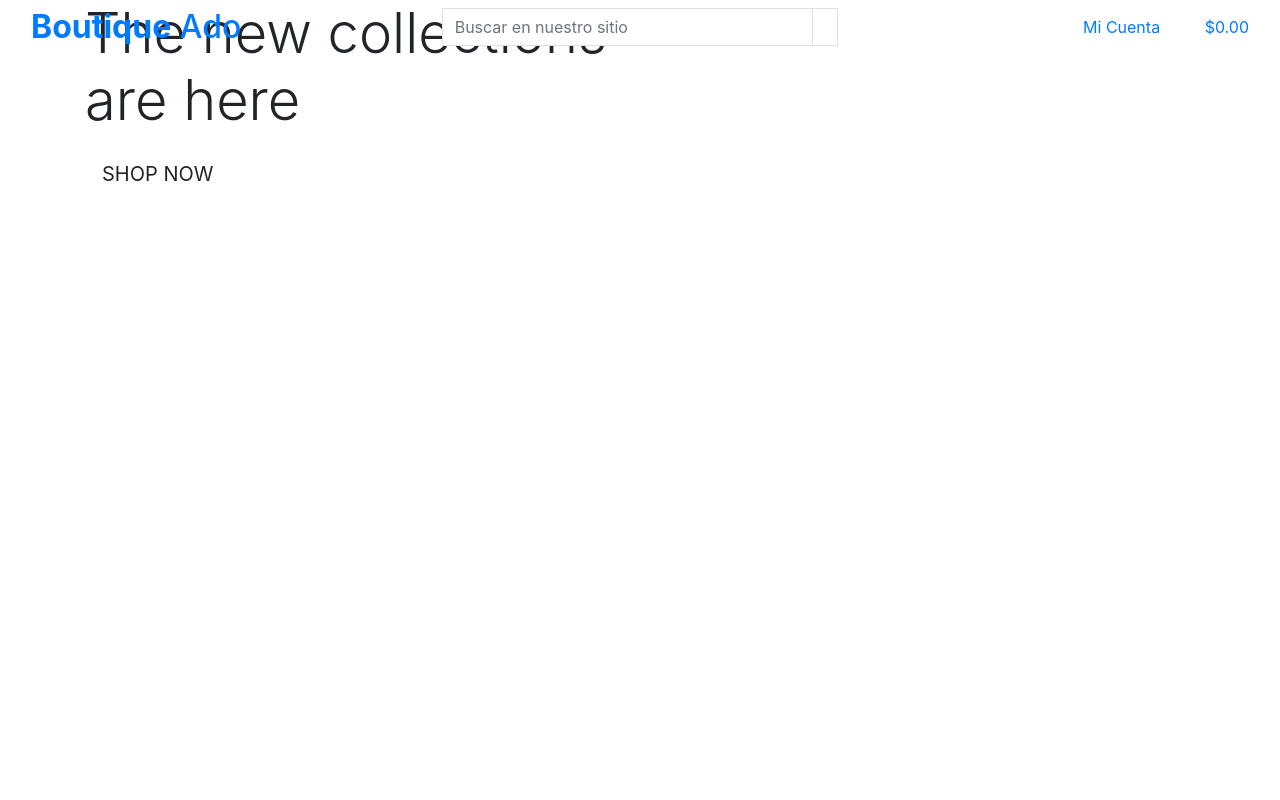
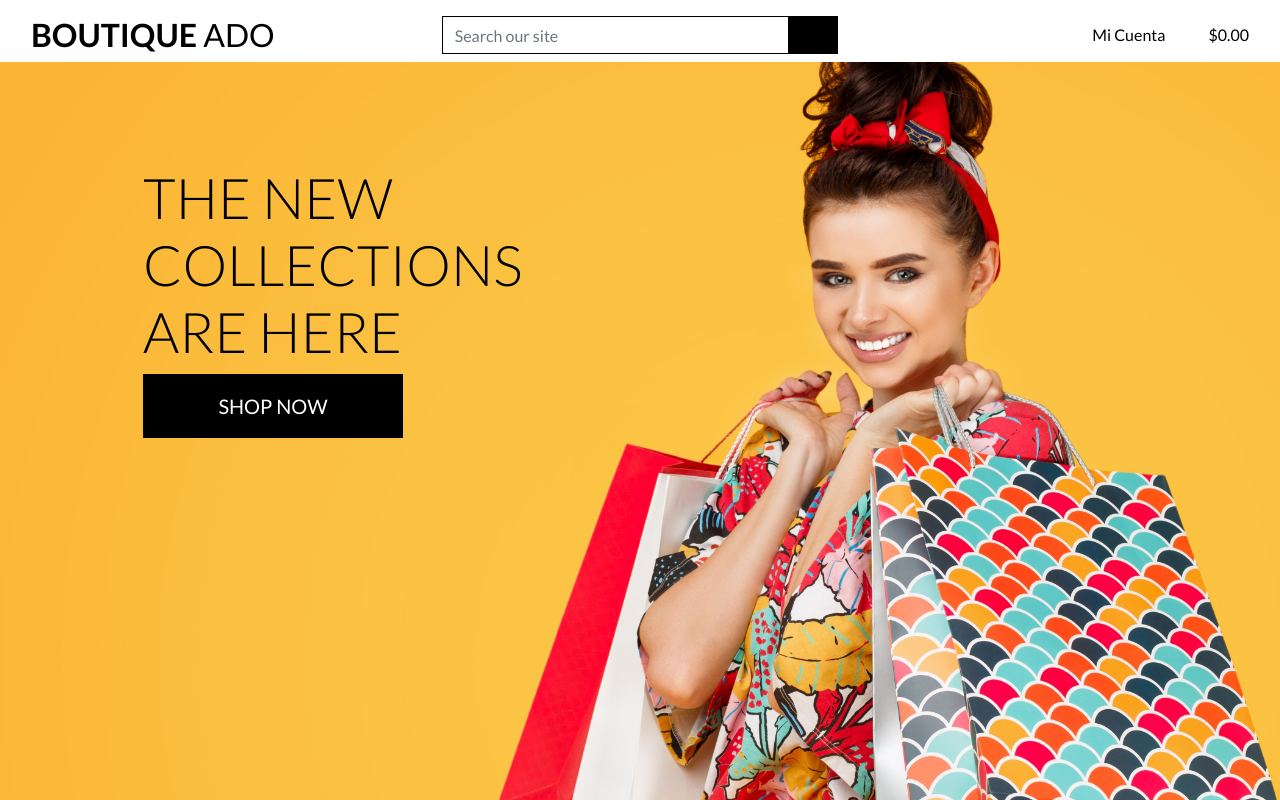
Before and after one commit to devjldp/boutique-ado, a Django app: page / in a window 1280 px wide. Run offline with Django 5.2, Linux system fonts and the light colour scheme; some libraries are stand-ins or nearby versions.

Commit message:
completed home page header and css

```diff
--- a/boutique_ado/urls.py
+++ b/boutique_ado/urls.py
@@ -20,6 +20,13 @@
 # Importa la función 'path' y el módulo 'include' de Django para definir las URL y para incluir URLs de otras aplicaciones.
 from django.urls import path, include
 
+# Importar la configuración del proyecto Django.
+from django.conf import settings
+
+# Importar la función para servir archivos estáticos desde la configuración.
+from django.conf.urls.static import static
+
+
 # Define las URLs del proyecto.
 urlpatterns = [
     # Asocia la URL '/admin/' con las vistas del panel de administración de Django.
@@ -30,4 +37,4 @@
 
     # Asocia la URL raíz '' con las URLs definidas en la aplicación 'home'.
     path('', include('home.urls')),
-]
+] + static(settings.MEDIA_URL, document_root = settings.MEDIA_ROOT)
--- /dev/null
+++ b/static/CSS/base.css
@@ -0,0 +1,93 @@
+/* Establece la altura del elemento HTML al 100% del tamaño del viewport */
+html {
+  height: 100%;
+}
+
+/* Estilos generales para el cuerpo del documento */
+body {
+  /* Fondo con una imagen centrada y ajustada al tamaño del viewport */
+  background: url('/media/homepage_background_cropped.jpg') no-repeat center center fixed;
+  background-size: cover;
+  /* Establece la altura del cuerpo restando 164px de la altura del viewport */
+  height: calc(100vh - 164px);
+  color: #555; /* Color de texto */
+  font-family: 'Lato'; /* Fuente del texto */
+}
+
+/* Estilos para los íconos (probablemente de Bulma) */
+/* Bulma es un framework para css similar a botstrap  */
+.icon {
+  align-items: center;
+  display: inline-flex;
+  justify-content: center;
+  height: 1.5rem;
+  width: 1.5rem;
+}
+
+/* Estilos para el texto de la marca */
+.logo-font {
+  text-transform: uppercase; /* Transforma el texto en mayúsculas */
+}
+
+/* Estilos para el enlace de la marca principal */
+.main-logo-link {
+  width: fit-content; /* Ancho ajustado al contenido */
+}
+
+/* Estilos para el botón "Shop Now" */
+.shop-now-button {
+  background: black; /* Fondo negro */
+  color: white; /* Texto blanco */
+  min-width: 260px; /* Ancho mínimo */
+}
+
+/* Estilos para los botones de fondo negro */
+.btn-black {
+  background: black; /* Fondo negro */
+  color: white; /* Texto blanco */
+}
+
+/* Estilos para cuando el cursor está sobre los botones "Shop Now" o "btn-black" */
+.shop-now-button:hover,
+.shop-now-button:active,
+.shop-now-button:focus,
+.btn-black:hover,
+.btn-black:active,
+.btn-black:focus {
+  background: #222; /* Fondo ligeramente más oscuro */
+  color: white; /* Texto blanco */
+}
+
+/* Estilos para el texto negro */
+.text-black {
+  color: #000 !important; /* Texto negro */
+}
+
+/* Estilos para el borde negro */
+.border-black {
+  border: 1px solid black !important; /* Borde sólido de 1px en negro */
+}
+
+/* Media queries para pantallas grandes (xl) */
+@media (min-width: 1200px) {
+  .container {
+    max-width: 80%; /* Ancho máximo del contenedor al 80% */
+  }
+}
+
+/* Media queries para pantallas medianas (md) y grandes (lg) */
+@media (min-width: 992px) {
+  /* Estilos para la barra de navegación fija en la parte superior solo en pantallas medianas y grandes */
+  .fixed-top-desktop-only {
+    position: fixed; /* Posición fija */
+    top: 0; /* Arriba de la página */
+    right: 0; /* A la derecha de la página */
+    left: 0; /* A la izquierda de la página */
+    z-index: 1030; /* Capa z-index */
+  }
+
+  /* Espacio adicional en la parte superior para compensar la barra de navegación fija */
+  .header-container {
+    padding-top: 164px; /* Espacio en la parte superior igual a 164px */
+  }
+}
--- a/templates/base.html
+++ b/templates/base.html
@@ -17,12 +17,17 @@
 
     {% block corecss %}
       <link rel="stylesheet" href="https://stackpath.bootstrapcdn.com/bootstrap/4.4.1/css/bootstrap.min.css" integrity="sha384-Vkoo8x4CGsO3+Hhxv8T/Q5PaXtkKtu6ug5TOeNV6gBiFeWPGFN9MuhOf23Q9Ifjh" crossorigin="anonymous">
+      <link rel="preconnect" href="https://fonts.googleapis.com">
+      <link rel="preconnect" href="https://fonts.gstatic.com" crossorigin>
+      <link href="https://fonts.googleapis.com/css2?family=Lato:ital,wght@0,100;0,300;0,400;0,700;0,900;1,100;1,300;1,400;1,700;1,900&display=swap" rel="stylesheet">
+      <link rel="stylesheet" href="{% static 'CSS/base.css' %}"
     {% endblock %}
 
     {% block extra_css %}
     {% endblock %}
 
     {% block corejs %}
+      <script src="https://kit.fontawesome.com/7eb6fd173c.js" crossorigin="anonymous"></script>
       <script
         src="https://cdn.jsdelivr.net/npm/jquery@3.5.1/dist/jquery.min.js"
         integrity="sha256-9/aliU8dGd2tb6OSsuzixeV4y/faTqgFtohetphbbj0="
@@ -51,7 +56,7 @@
   <body>
 
     <header class="container-fluid fixed-top">
-      <div class="row">
+      <div id="topnav" class="row bg-white pt-lg-2 d-none d-lg-flex">
         <!-- Sección del Logotipo -->
         <div class="col-12 col-lg-4 my-auto py-1 py-lg-0 text-center text-lg-left">
           <!-- Enlace a la página de inicio -->
@@ -67,7 +72,7 @@
           <form method="GET" action="">
             <div class="input-group w-100">
               <!-- Entrada de búsqueda -->
-              <input class="form-control border border-black rounded-0" type="text" name="q" placeholder="Buscar en nuestro sitio">
+              <input class="form-control border border-black rounded-0" type="text" name="q" placeholder="Search our site">
               <div class="input-group-append">
                 <!-- Botón de búsqueda -->
                 <button class="form-control btn btn-black border border-black rounded-0" type="submit">
@@ -98,16 +103,31 @@
               <!-- Menú desplegable -->
               <div class="dropdown-menu border-0" aria-labelledby="user-options">
                 <!-- Elementos de menú condicionales basados en la autenticación del usuario -->
+                <!-- Menú desplegable de la cuenta -->
                 {% if request.user.is_authenticated %}
+                  <!-- Verifica si el usuario está autenticado -->
+
                   {% if request.user.is_superuser %}
+                    <!-- Verifica si el usuario autenticado es un superusuario -->
                     <a href="" class="dropdown-item">Gestión de Productos</a>
+                    <!-- Enlace para la gestión de productos, solo visible para superusuarios -->
                   {% endif %}
+
                   <a href="" class="dropdown-item">Mi Perfil</a>
+                  <!-- Enlace para acceder al perfil del usuario -->
+
                   <a href="{% url 'account_logout' %}" class="dropdown-item">Cerrar Sesión</a>
+                  <!-- Enlace para cerrar sesión -->
                 {% else %}
+                  <!-- Bloque de código ejecutado si el usuario no está autenticado -->
+
                   <a href="{% url 'account_signup' %}" class="dropdown-item">Registrarse</a>
+                  <!-- Enlace para registrarse en el sitio -->
+
                   <a href="{% url 'account_login' %}" class="dropdown-item">Iniciar Sesión</a>
+                  <!-- Enlace para iniciar sesión -->
                 {% endif %}
+
               </div>
             </li>
 
```
Also changed, not shown: boutique_ado/settings.py (+14 -1 lines), media/homepage_background_cropped.jpg (added). Lines whose indentation alone changed are shown as unchanged.
